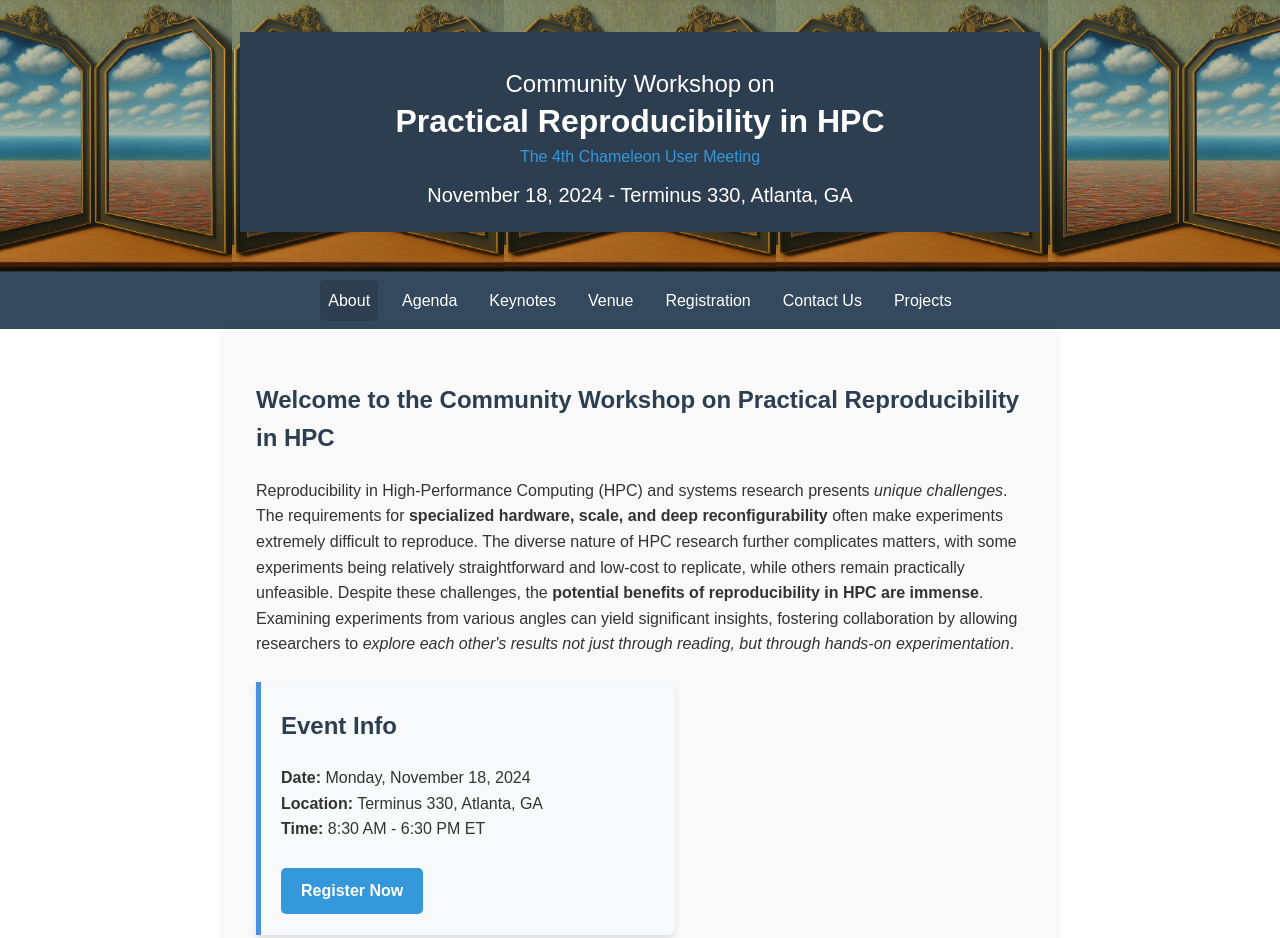
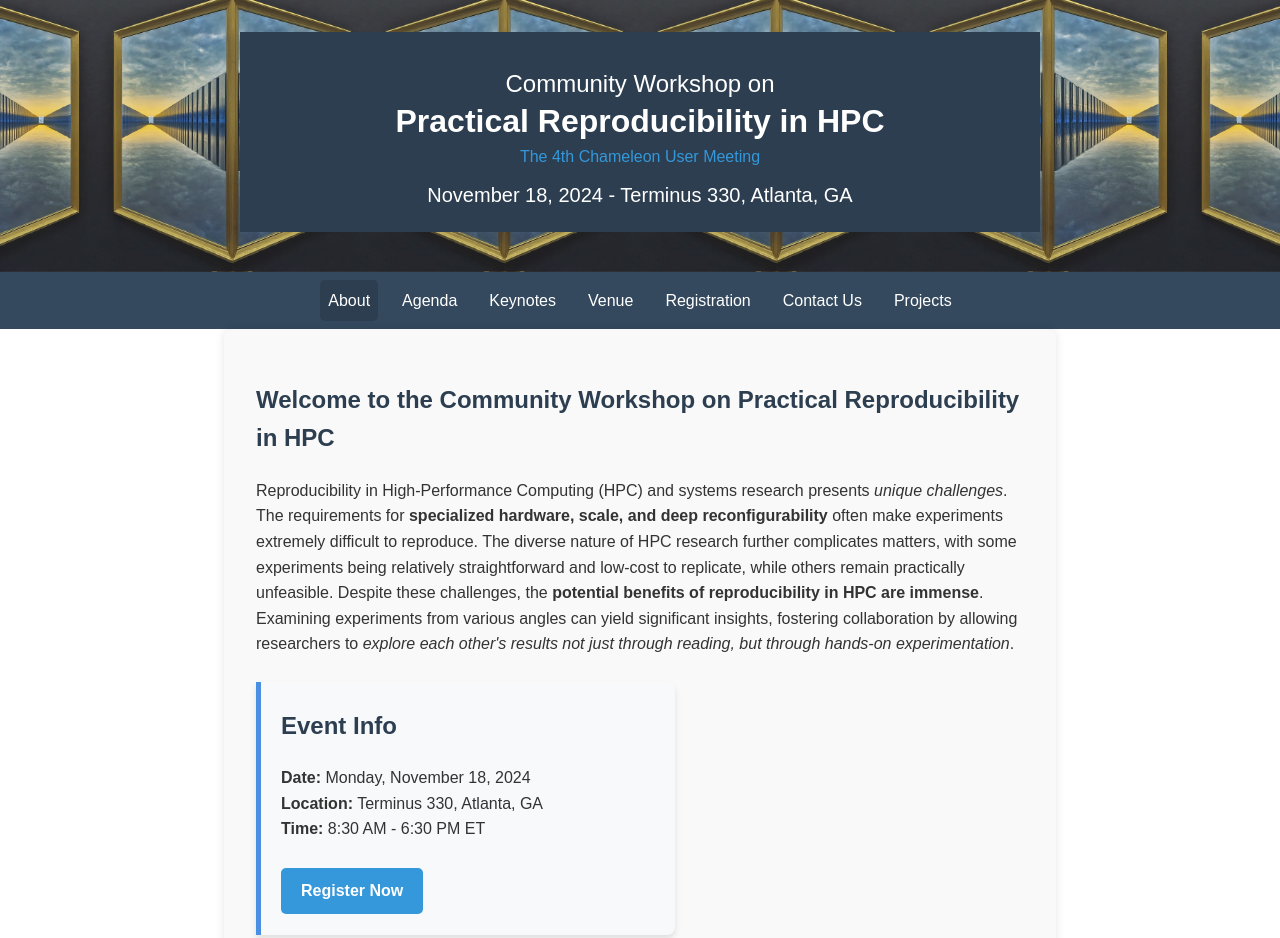
Before and after one commit to ChameleonCloud/reproducibilityworkshop24, a plain HTML site: page index.html in a window 1280 px wide. Shown: the top 938 px of the page. Drawn offline with Linux system fonts and the light colour scheme.

Commit message:
final touches 2.0

```diff
--- a/index.html
+++ b/index.html
@@ -13,7 +13,7 @@
             color: #333;
         }
         header {
-            background-image: url('./assets/img/background.jpg');
+            background-image: url('./assets/img/reproduciblehpcbackground.jpg');
             background-size: contain;
             background-position: bottom;
             color: #fff;
```
Also changed, not shown: assets/img/reproduciblehpcbackground.jpg (added).
